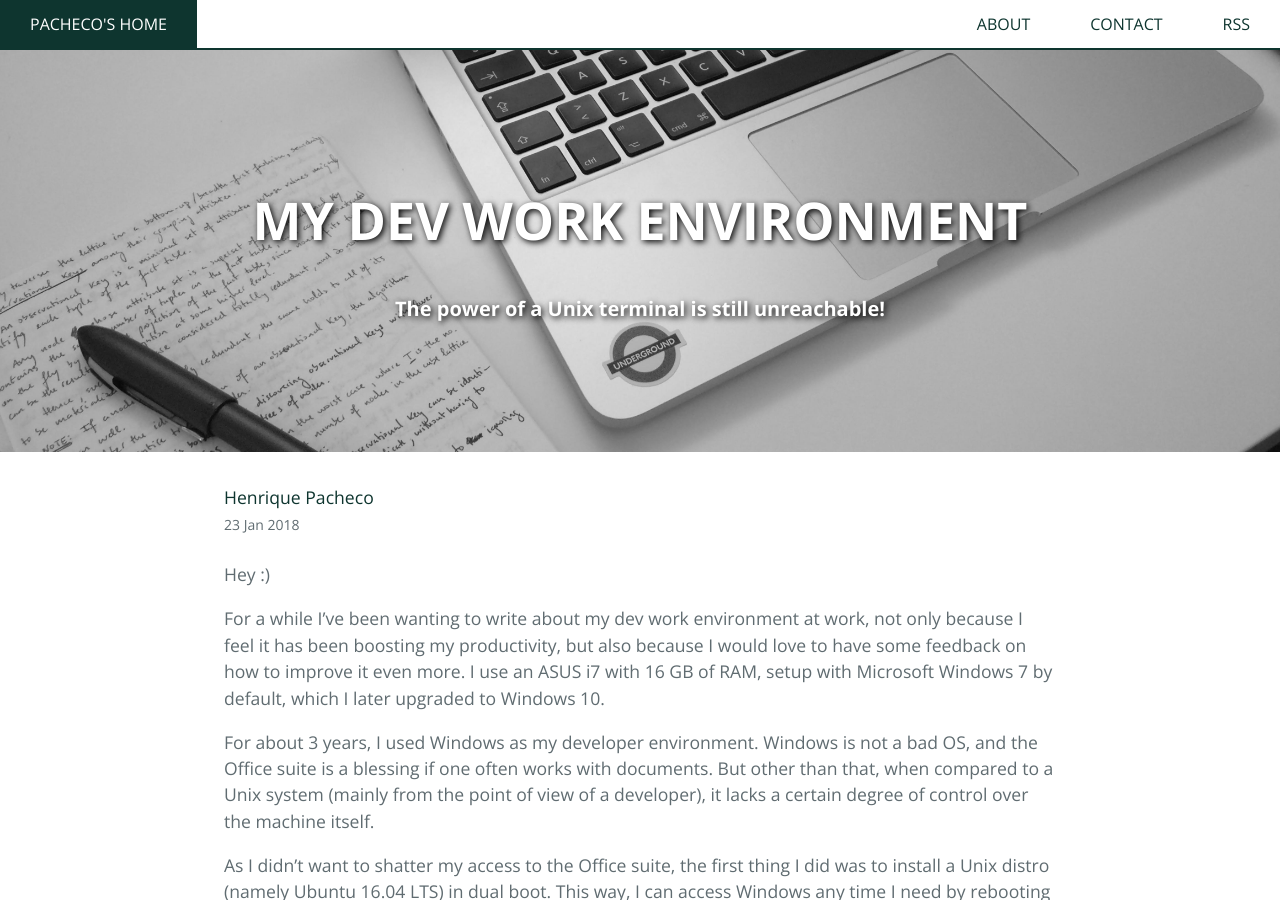
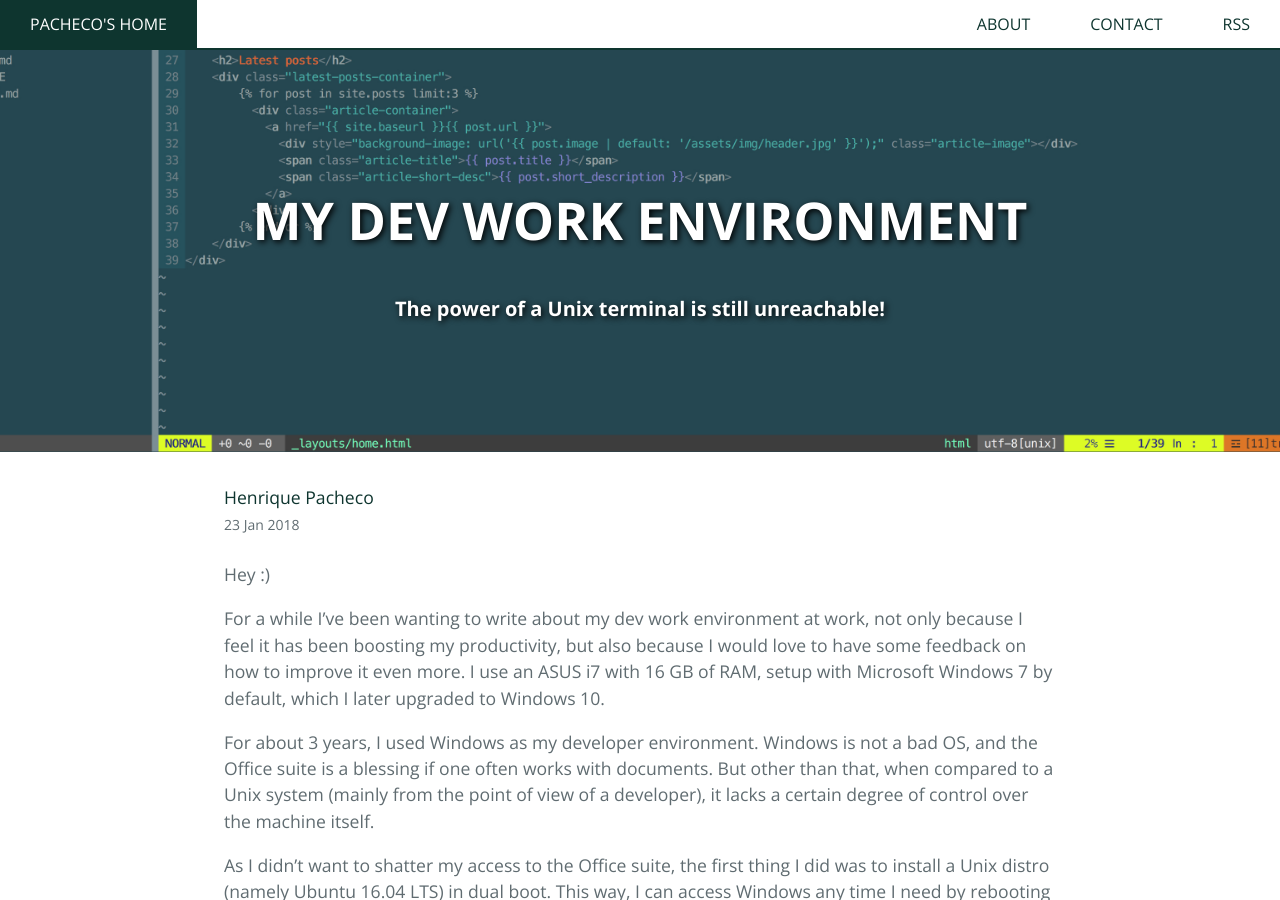
Before and after one commit to ikas/ikas.github.io, a Jekyll site: the page built from _posts/2018-01-23-my-dev-work-environment.markdown, in a window 1280 px wide and 900 px high. Built offline with Jekyll 4.4.1, drawn with Linux system fonts in a browser that asks for light colours.

Commit message:
Added image to post

```diff
--- a/_layouts/home.html
+++ b/_layouts/home.html
@@ -29,7 +29,7 @@ layout: default
         {% for post in site.posts limit:3 %}
           <div class="article-container">
             <a href="{{ site.baseurl }}{{ post.url }}">
-              <div style="background-image: url('{{ post.image | default: '/assets/img/header.jpg' }}');" class="article-image"></div>
+              <div style="background-image: url('{{ post.image | default: '/assets/img/header.jpg' | absolute_url }}');background-position: bottom;" class="article-image"></div>
               <span class="article-title">{{ post.title }}</span>
               <span class="article-short-desc">{{ post.short_description }}</span>
             </a>
--- a/_layouts/post.html
+++ b/_layouts/post.html
@@ -2,10 +2,10 @@
 layout: default
 ---
 
-<section class="page-header">
+<div style="background-image: url('{{ page.image | default: '/assets/img/header.jpg' | absolute_url }}');background-position: bottom;" class="page-header">
   <h1 class="project-name">{{ page.title }}</h1>
   <h2 class="project-tagline">{{ page.short_description }}</h2>
-</section>
+</div>
 
 <div class="main-content">
   <div class="article-meta-info">
--- a/_posts/2018-01-23-my-dev-work-environment.markdown
+++ b/_posts/2018-01-23-my-dev-work-environment.markdown
@@ -3,6 +3,7 @@ title:  "My Dev Work Environment"
 date:   2018-01-23 19:00:00 +0000
 author: "Henrique Pacheco"
 layout: post
+image: assets/img/devenv.jpg
 short_description: "The power of a Unix terminal is still unreachable!"
 ---
 
```
Also changed, not shown: assets/img/devenv.jpg (added).
